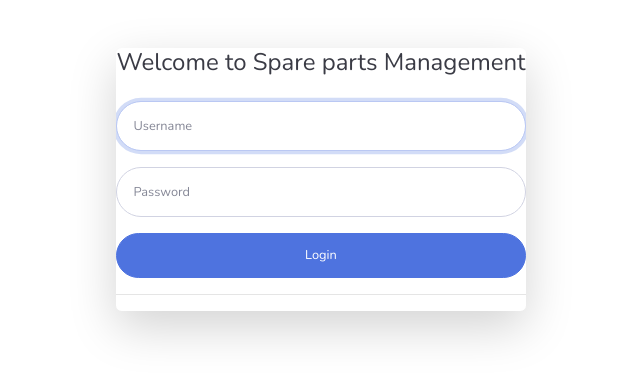
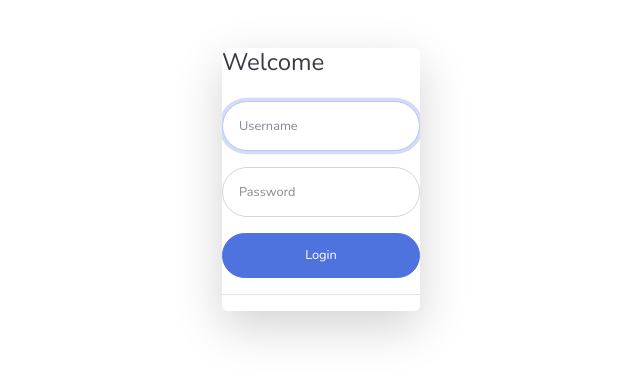
Before and after one commit to 2002vinay/Auto-Spare, a PHP site: page /pages/login.php in a window 1280 px wide. Shown: the top 379 px of the page, without its empty margins (319-959 px from the left). Run offline with PHP 8.4, Linux system fonts and the light colour scheme.

Commit message:
changes in another branch -/us_add.php

```diff
--- a/pages/login.php
+++ b/pages/login.php
@@ -46,7 +46,7 @@
 
 
 
-                    <h1 class="h4 text-gray-900 mb-4">Welcome to Spare parts Management</h1>
+                    <h1 class="h4 text-gray-900 mb-4">Welcome </h1>
                   </div>
                   <form class="user" role="form" action="processlogin.php" method="post">
                     <div class="form-group">
```
